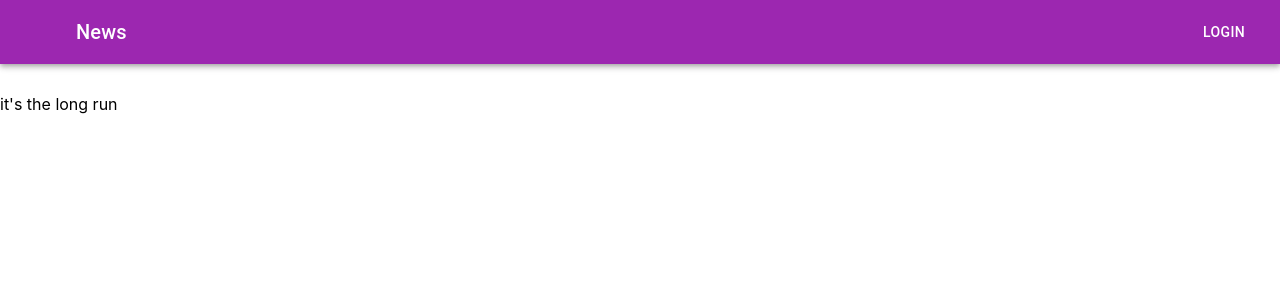
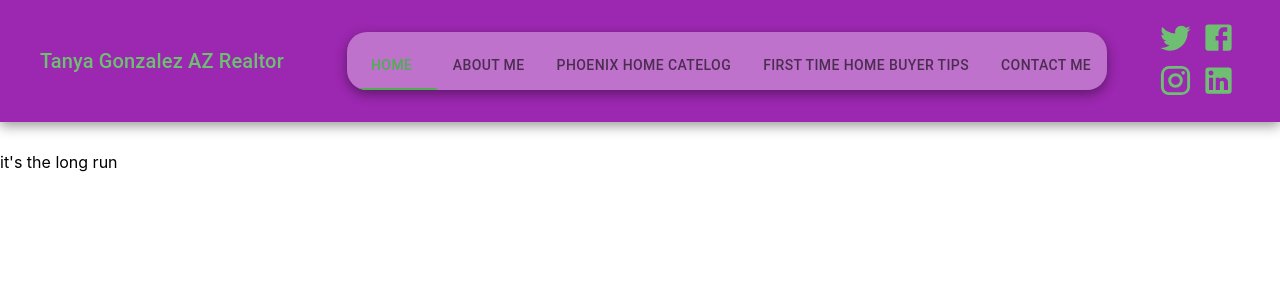
Before and after one commit to melxincognito/tanyas-page, a React (Create React App) app: page / in a window 1280 px wide. Shown: the top 300 px of the page. Built offline with nearby package versions, Linux system fonts and the light colour scheme.

Commit message:
nav bar kind of set

```diff
--- a/src/components/navigation/NavigationBar.jsx
+++ b/src/components/navigation/NavigationBar.jsx
@@ -1,34 +1,250 @@
-import React, { Component } from "react";
-import AppBar from "@mui/material/AppBar";
-import Box from "@mui/material/Box";
-import Toolbar from "@mui/material/Toolbar";
-import Typography from "@mui/material/Typography";
-import Button from "@mui/material/Button";
-import IconButton from "@mui/material/IconButton";
+import * as React from "react";
+import { Link } from "react-router-dom";
+
+import {
+  AppBar,
+  Box,
+  Toolbar,
+  IconButton,
+  Typography,
+  Menu,
+  Container,
+  Tabs,
+  Tab,
+  MenuItem,
+} from "@mui/material";
 import MenuIcon from "@mui/icons-material/Menu";
+import FacebookIcon from "@mui/icons-material/Facebook";
+import { Twitter, LinkedIn, GitHub, Instagram } from "@mui/icons-material";
 
-export default class NavigationBar extends Component {
-  render() {
-    return (
-      <Box sx={{ flexGrow: 1 }}>
-        <AppBar position="static">
-          <Toolbar>
+const NavigationBar = () => {
+  // state variables
+
+  const [anchorElNav, setAnchorElNav] = React.useState(null);
+
+  const [value, setValue] = React.useState("one");
+
+  // handle event variables
+
+  const handleChange = (event, newValue) => {
+    setValue(newValue);
+  };
+
+  const handleOpenNavMenu = (event) => {
+    setAnchorElNav(event.currentTarget);
+  };
+
+  const handleCloseNavMenu = () => {
+    setAnchorElNav(null);
+  };
+
+  // nav styles variables
+
+  const appBarStyles = {
+    bgcolor: "primary.main",
+    padding: 2,
+    boxShadow: "0 0.25rem 0.75rem rgba(0, 0, 0, 0.4)",
+    color: "secondary.light",
+  };
+
+  const tabsContainerStyles = {
+    flexGrow: 1,
+    alignContent: "center",
+    justifyContent: "center",
+    display: { xs: "none", md: "flex" },
+  };
+
+  const tabsStyles = {
+    bgcolor: "rgba(255, 255, 255, 0.35)",
+    borderRadius: 5,
+    pt: 1.3,
+    boxShadow: "0 0.25rem 0.75rem rgba(0, 0, 0, 0.4)",
+  };
+
+  const mobileTabStyle = {
+    display: "block",
+    width: "100%",
+    padding: "18px 20px",
+  };
+
+  const socialLinkStyles = {
+    p: 0.5,
+  };
+
+  // social link external page routes
+
+  function twitterPageClick() {
+    window.open("https://www.twitter.com/", "_blank");
+  }
+
+  function facebookPageClick() {
+    window.open("https://www.facebook.com/", "_blank");
+  }
+  function instagramPageClick() {
+    window.open("https://www.instagram.com", "_blank");
+  }
+
+  function linkedInPageClick() {
+    window.open("https://www.google.com/", "_blank");
+  }
+
+  return (
+    <AppBar position="static" sx={appBarStyles}>
+      <Container maxWidth="xl">
+        <Toolbar disableGutters>
+          <Typography
+            variant="h6"
+            noWrap
+            component="div"
+            sx={{ mr: 2, display: { xs: "none", md: "flex" } }}
+          >
+            Tanya Gonzalez AZ Realtor
+          </Typography>
+
+          <Box sx={{ flexGrow: 1, display: { xs: "flex", md: "none" } }}>
             <IconButton
               size="large"
-              edge="start"
-              color="primary"
-              aria-label="menu"
-              sx={{ mr: 2 }}
+              aria-controls="menu-appbar"
+              aria-haspopup="true"
+              onClick={handleOpenNavMenu}
+              color="inherit"
             >
               <MenuIcon />
             </IconButton>
-            <Typography variant="h6" component="div" sx={{ flexGrow: 1 }}>
-              News
-            </Typography>
-            <Button color="inherit">Login</Button>
-          </Toolbar>
-        </AppBar>
-      </Box>
-    );
-  }
-}
+            <Menu
+              id="menu-appbar"
+              anchorEl={anchorElNav}
+              anchorOrigin={{
+                vertical: "bottom",
+                horizontal: "left",
+              }}
+              keepMounted
+              transformOrigin={{
+                vertical: "top",
+                horizontal: "left",
+              }}
+              open={Boolean(anchorElNav)}
+              onClose={handleCloseNavMenu}
+              sx={{
+                display: { xs: "block", md: "none" },
+              }}
+            >
+              <Container
+                sx={{
+                  width: "20rem",
+                  height: "100%",
+                  display: "block",
+                  float: "left",
+                }}
+              >
+                <MenuItem component={Link} to="/" sx={mobileTabStyle}>
+                  <Typography textAlign="center">Home</Typography>
+                </MenuItem>
+                <MenuItem component={Link} to="/aboutMe" sx={mobileTabStyle}>
+                  <Typography textAlign="center">About Me</Typography>
+                </MenuItem>
+
+                <MenuItem
+                  component={Link}
+                  to="/homeCatelog"
+                  sx={mobileTabStyle}
+                >
+                  <Typography textAlign="center">Home Catelog</Typography>
+                </MenuItem>
+                <MenuItem
+                  component={Link}
+                  to="/homeBuyerTips"
+                  sx={mobileTabStyle}
+                >
+                  <Typography textAlign="center">
+                    First Time Home Buyer Tips
+                  </Typography>
+                </MenuItem>
+                <MenuItem component={Link} to="/contact" sx={mobileTabStyle}>
+                  <Typography textAlign="center">
+                    Phoenix Neighborhoods
+                  </Typography>
+                </MenuItem>
+                <MenuItem component={Link} to="/contact" sx={mobileTabStyle}>
+                  <Typography textAlign="center">Contact Me</Typography>
+                </MenuItem>
+              </Container>
+            </Menu>
+          </Box>
+          <Typography
+            variant="h6"
+            noWrap
+            component="div"
+            sx={{ flexGrow: 1, display: { xs: "flex", md: "none" } }}
+          >
+            Tanya Gonzalez AZ Realtor
+          </Typography>
+          <Box sx={tabsContainerStyles}>
+            <Tabs
+              sx={tabsStyles}
+              value={value}
+              onChange={handleChange}
+              textColor="secondary"
+              indicatorColor="secondary"
+            >
+              <Tab value="one" label="Home" component={Link} to="/" />
+              <Tab
+                value="two"
+                label="About Me"
+                component={Link}
+                to="/aboutMe"
+              />
+
+              <Tab
+                value="three"
+                label="Phoenix Home Catelog"
+                component={Link}
+                to="/homeCatelog"
+              />
+              <Tab
+                value="four"
+                label="First time home buyer tips"
+                component={Link}
+                to="/homeBuyerTips"
+              />
+              <Tab
+                value="five"
+                label="Contact Me"
+                component={Link}
+                to="/contact"
+              />
+            </Tabs>
+          </Box>
+
+          <Box display="grid" sx={{ flexGrow: 0 }}>
+            <Box display="flex">
+              <Twitter
+                sx={socialLinkStyles}
+                fontSize="large"
+                onClick={twitterPageClick}
+              />
+              <FacebookIcon
+                sx={socialLinkStyles}
+                fontSize="large"
+                onClick={facebookPageClick}
+              />
+            </Box>
+            <Box>
+              <Instagram
+                sx={socialLinkStyles}
+                fontSize="large"
+                onClick={instagramPageClick}
+              />
+              <LinkedIn
+                sx={socialLinkStyles}
+                fontSize="large"
+                onClick={linkedInPageClick}
+              />
+            </Box>
+          </Box>
+        </Toolbar>
+      </Container>
+    </AppBar>
+  );
+};
+export default NavigationBar;
```
